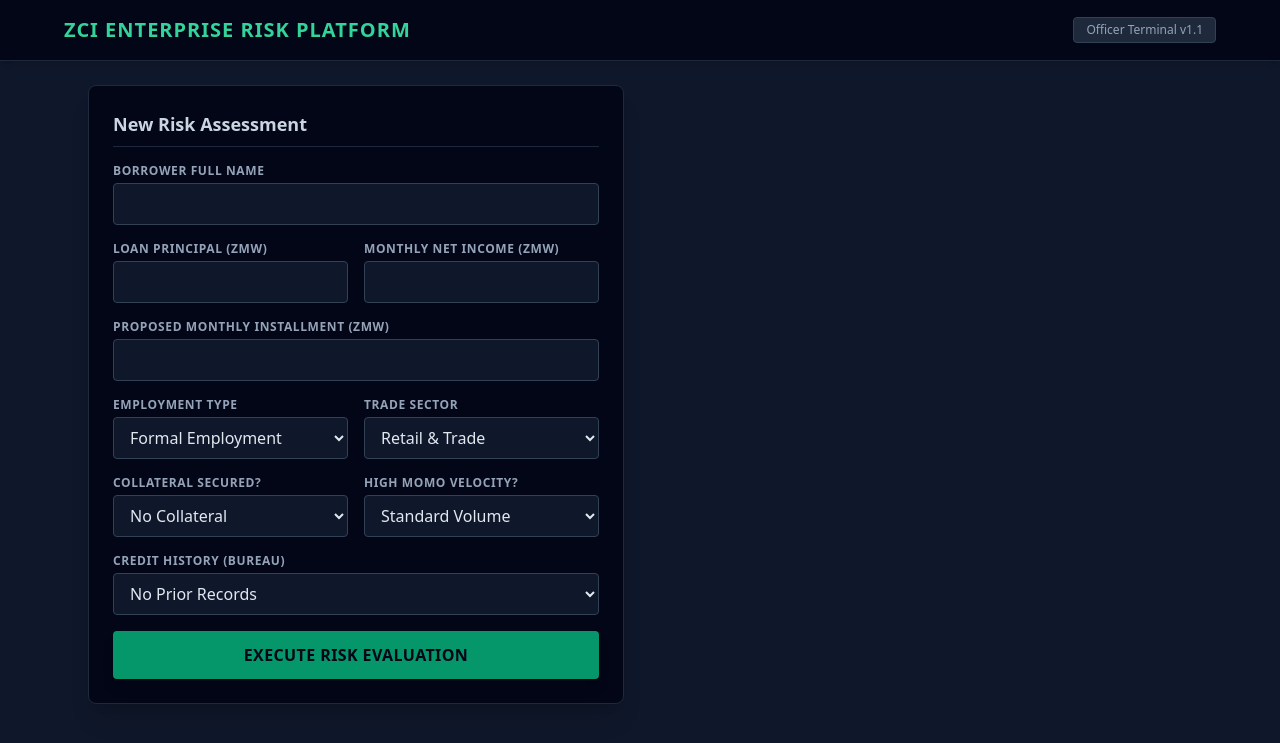
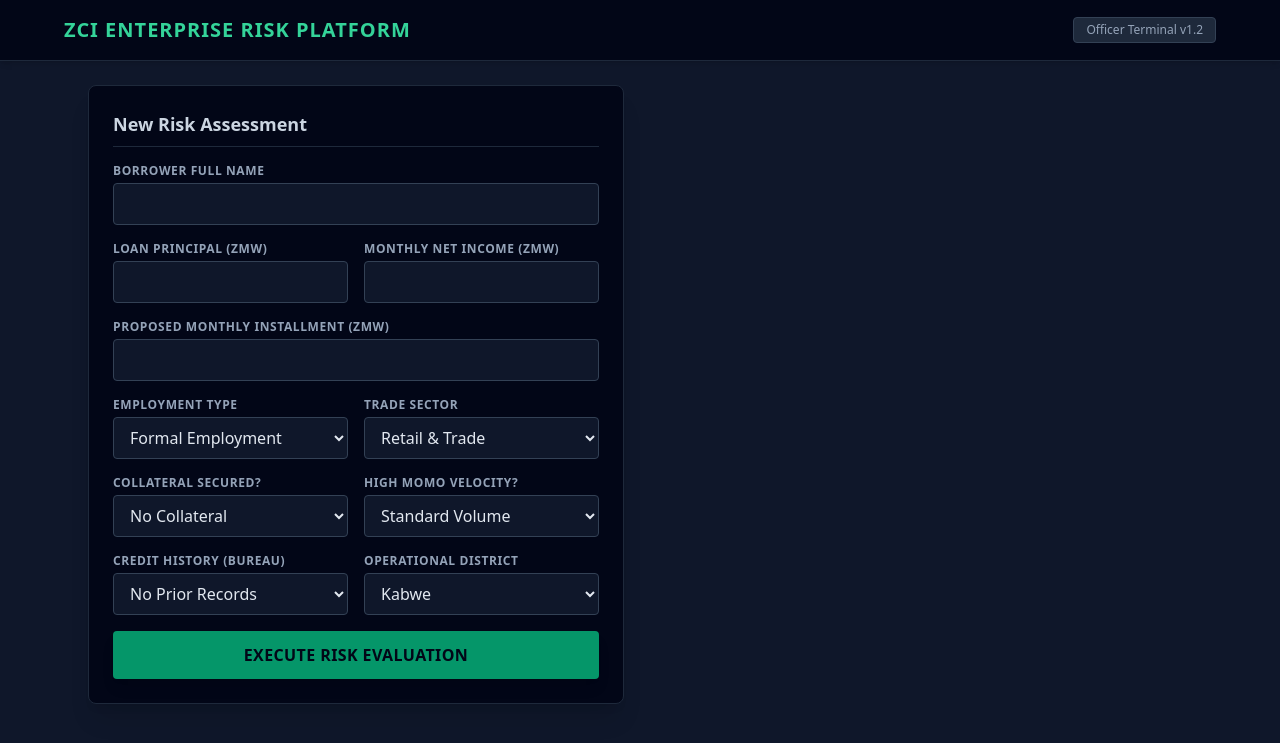
Before and after one commit to PikitiFabianoM/zci-risk-platform, a Flask app: page / in a window 1280 px wide. Shown: the top 743 px of the page. Run offline with Flask 3, Linux system fonts and the light colour scheme; some libraries are stand-ins or nearby versions.

Commit message:
Integrate static CHIRPS rainfall lookup matrix and district drop-down fields

```diff
--- a/app.py
+++ b/app.py
@@ -11,6 +11,22 @@ app = Flask(__name__)
 DATABASE = 'zci_registry.db'
 VALID_OFFICER_TOKEN = 'officer_alpha'
 
+# Static lookup table mapping Zambia agricultural hub districts to historical CHIRPS data baselines
+DISTRICT_RAINFALL_LOOKUP = {
+    "Kabwe": {"annual_mm": 920, "zone": "Region IIa"},
+    "Chibombo": {"annual_mm": 850, "zone": "Region IIa"},
+    "Mkushi": {"annual_mm": 950, "zone": "Region IIa"},
+    "Petauke": {"annual_mm": 820, "zone": "Region IIa"},
+    "Choma": {"annual_mm": 780, "zone": "Region IIb"},
+    "Monze": {"annual_mm": 740, "zone": "Region IIb"},
+    "Mazabuka": {"annual_mm": 760, "zone": "Region IIb"},
+    "Mpika": {"annual_mm": 1050, "zone": "Region III"},
+    "Kasama": {"annual_mm": 1200, "zone": "Region III"},
+    "Solwezi": {"annual_mm": 1300, "zone": "Region III"},
+    "Siavonga": {"annual_mm": 650, "zone": "Region I"},
+    "Shang'ombo": {"annual_mm": 600, "zone": "Region I"}
+}
+
 def get_db():
     conn = sqlite3.connect(DATABASE)
     conn.row_factory = sqlite3.Row
@@ -18,7 +34,6 @@ def get_db():
 
 def init_db():
     conn = get_db()
-    # FIX: Corrected syntax typo from AUTORED_INCREMENT to AUTOINCREMENT
     conn.execute('''CREATE TABLE IF NOT EXISTS assessments (
         id INTEGER PRIMARY KEY AUTOINCREMENT,
         borrower_name TEXT,
@@ -30,6 +45,7 @@ def init_db():
         has_collateral TEXT,
         momo_proxy TEXT,
         credit_history TEXT,
+        district TEXT,
         dti REAL,
         score INTEGER,
         decision TEXT,
@@ -44,7 +60,6 @@ def init_db():
 def index():
     return render_template('index.html')
 
-# FIX: Secured the debug endpoint with basic query parameter authentication
 @app.route('/api/debug-db')
 def debug_db():
     token = request.args.get('token')
@@ -84,10 +99,12 @@ def api_assessments():
         has_collateral = data.get('has_collateral', 'no')
         momo_proxy = data.get('momo_proxy', 'no')
         credit_history = data.get('credit_history', 'none')
+        district = data.get('district', 'Kabwe')
         officer = data.get('officer', VALID_OFFICER_TOKEN)
 
         dti = round((monthly_installment / monthly_income) * 100, 1)
 
+        # Baseline Scoring Accumulation Blocks (Max possible points tracked = 140)
         pts = 0
         if dti <= 15: pts += 30
         elif dti <= 30: pts += 20
@@ -120,6 +137,7 @@ def api_assessments():
 
         score = max(0, min(100, round((pts / 140) * 100)))
 
+        # Fallback security limits
         if credit_history == 'defaulted' and score > 35:
             score = 35
 
@@ -139,11 +157,11 @@ def api_assessments():
         conn = get_db()
         cur = conn.execute('''INSERT INTO assessments
             (borrower_name, loan_amount, monthly_income, monthly_installment,
-             employment, sector, has_collateral, momo_proxy, credit_history,
+             employment, sector, has_collateral, momo_proxy, credit_history, district,
              dti, score, decision, rec, officer)
-            VALUES (?,?,?,?,?,?,?,?,?,?,?,?,?,?)''',
+            VALUES (?,?,?,?,?,?,?,?,?,?,?,?,?,?,?)''',
             (borrower_name, loan_amount, monthly_income, monthly_installment,
-             employment, sector, has_collateral, momo_proxy, credit_history,
+             employment, sector, has_collateral, momo_proxy, credit_history, district,
              dti, score, decision, rec, officer))
         record_id = cur.lastrowid
         conn.commit()
@@ -170,18 +188,25 @@ def download_report(record_id):
         return "Record not found", 404
     row = dict(row)
 
+    # Dynamic lookup calculation for the PDF rendering pass
+    district_name = row.get('district', 'Kabwe')
+    weather_info = DISTRICT_RAINFALL_LOOKUP.get(district_name, {"annual_mm": 920, "zone": "Region IIa"})
+    annual_mm = weather_info['annual_mm']
+
+    if annual_mm >= 900: r_score = 100
+    elif annual_mm >= 700: r_score = 80
+    elif annual_mm >= 500: r_score = 60
+    elif annual_mm >= 300: r_score = 40
+    else: r_score = 20
+
     buffer = io.BytesIO()
     doc = SimpleDocTemplate(buffer, pagesize=letter, rightMargin=40, leftMargin=40, topMargin=40, bottomMargin=40)
     styles = getSampleStyleSheet()
 
-    if row['decision'] == 'APPROVE':
-        dec_color = '#10B981'
-    elif row['decision'] == 'CONDITIONAL':
-        dec_color = '#F59E0B'
-    elif row['decision'] == 'REFER':
-        dec_color = '#3B82F6'
-    else:
-        dec_color = '#EF4444'
+    if row['decision'] == 'APPROVE': dec_color = '#10B981'
+    elif row['decision'] == 'CONDITIONAL': dec_color = '#F59E0B'
+    elif row['decision'] == 'REFER': dec_color = '#3B82F6'
+    else: dec_color = '#EF4444'
 
     title_s = ParagraphStyle('T', parent=styles['Heading1'], fontSize=20, textColor=colors.HexColor('#0F172A'), alignment=1)
     sub_s = ParagraphStyle('S', parent=styles['Normal'], fontSize=9, textColor=colors.HexColor('#64748B'), alignment=1)
@@ -210,6 +235,8 @@ def download_report(record_id):
         ["DEBT-TO-INCOME RATIO", f"{row['dti']}%"],
         ["EMPLOYMENT MATRIX", str(row['employment']).replace('_', ' ').title()],
         ["MARKET SECTOR", str(row['sector']).upper()],
+        ["RISK PROVINCE / DISTRICT", f"{district_name} ({weather_info['zone']})"],
+        ["CHIRPS ANNUAL RAINFALL", f"{annual_mm} mm (Index: {r_score}/100)"],
         ["COLLATERAL PROFILE", str(row['has_collateral']).upper()],
         ["MOMO VELOCITY PROXY", "YES / STRONG VELOCITY" if row['momo_proxy'] == 'yes' else "STANDARD ACTIVITY"],
         ["CREDIT BUREAU RECORD", str(row['credit_history']).replace('_', ' ').upper()],
@@ -233,6 +260,5 @@ def download_report(record_id):
     return send_file(buffer, as_attachment=True, download_name=f"ZCI_Report_{name.replace(' ','_')}.pdf", mimetype='application/pdf')
 
 if __name__ == '__main__':
-    # REMOVED silent try/except block to allow clean database validation
     init_db()
     app.run(debug=True)
--- a/templates/index.html
+++ b/templates/index.html
@@ -11,7 +11,7 @@
     <header class="border-b border-slate-800 bg-slate-950 p-4 shadow-md">
         <div class="max-w-6xl mx-auto flex justify-between items-center">
             <h1 class="text-xl font-bold tracking-wider text-emerald-400">ZCI ENTERPRISE RISK PLATFORM</h1>
-            <span class="text-xs bg-slate-800 px-3 py-1 rounded text-slate-400 border border-slate-700">Officer Terminal v1.1</span>
+            <span class="text-xs bg-slate-800 px-3 py-1 rounded text-slate-400 border border-slate-700">Officer Terminal v1.2</span>
         </div>
     </header>
 
@@ -78,6 +78,7 @@
                     </div>
                 </div>
 
+                <div class="grid grid-cols-2 gap-4">
                     <div>
                         <label class="block text-xs font-semibold text-slate-400 uppercase tracking-wider mb-1">Credit History (Bureau)</label>
                         <select id="credit_history" class="w-full bg-slate-900 border border-slate-700 rounded px-3 py-2 text-slate-200 focus:outline-none focus:border-emerald-500">
@@ -86,6 +87,24 @@
                             <option value="1-2_paid">1-2 Facilities Settled</option>
                             <option value="defaulted">Historical Default</option>
                         </select>
+                    </div>
+                    <div>
+                        <label class="block text-xs font-semibold text-slate-400 uppercase tracking-wider mb-1">Operational District</label>
+                        <select id="district" class="w-full bg-slate-900 border border-slate-700 rounded px-3 py-2 text-slate-200 focus:outline-none focus:border-emerald-500">
+                            <option value="Kabwe">Kabwe</option>
+                            <option value="Chibombo">Chibombo</option>
+                            <option value="Mkushi">Mkushi</option>
+                            <option value="Petauke">Petauke</option>
+                            <option value="Choma">Choma</option>
+                            <option value="Monze">Monze</option>
+                            <option value="Mazabuka">Mazabuka</option>
+                            <option value="Mpika">Mpika</option>
+                            <option value="Kasama">Kasama</option>
+                            <option value="Solwezi">Solwezi</option>
+                            <option value="Siavonga">Siavonga</option>
+                            <option value="Shang'ombo">Shang'ombo</option>
+                        </select>
+                    </div>
                 </div>
 
                 <button type="button" onclick="submitAssessment()" class="w-full bg-emerald-600 hover:bg-emerald-500 text-slate-950 font-bold py-3 px-4 rounded tracking-wide transition shadow-lg">
@@ -133,6 +152,7 @@
                 has_collateral: document.getElementById('has_collateral').value,
                 momo_proxy: document.getElementById('momo_proxy').value,
                 credit_history: document.getElementById('credit_history').value,
+                district: document.getElementById('district').value,
                 officer: "officer_alpha"
             };
 
@@ -146,18 +166,15 @@
                 if (!response.ok) throw new Error("Evaluation Engine Error");
                 const data = await response.json();
 
-                // Unhide the result component and populate dynamic text elements
                 document.getElementById('resultCard').classList.remove('hidden');
                 document.getElementById('resScore').innerText = data.score + " / 100";
                 document.getElementById('resDecision').innerText = data.decision;
                 document.getElementById('resRec').innerText = data.rec;
                 document.getElementById('resDTI').innerText = data.dti + "%";
 
-                // Dynamically route the built-in PDF download mechanism
                 const downloadBtn = document.getElementById('downloadBtn');
                 downloadBtn.href = `/api/download_report/${data.id}`;
 
-                // Add color variance based on automated system outcome
                 const decEl = document.getElementById('resDecision');
                 if (data.decision === 'APPROVE') decEl.className = "text-xl font-extrabold mt-1 text-emerald-400";
                 else if (data.decision === 'CONDITIONAL') decEl.className = "text-xl font-extrabold mt-1 text-amber-500";
```
Lines whose indentation alone changed are shown as unchanged.
